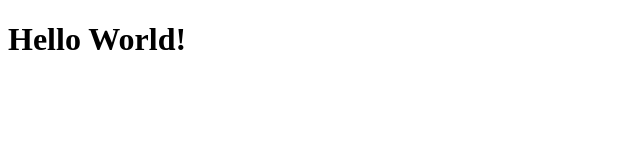
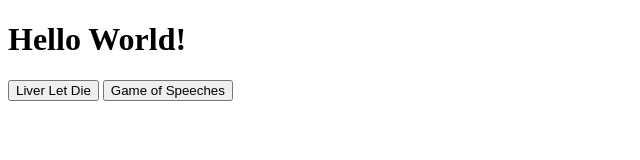
Before and after one commit to olliegg123/olliegg123.github.io, a plain HTML site: page index.html in a window 1280 px wide. Shown: the whole page, without its empty margins (0-640 px from the left). Drawn offline with Linux system fonts and the light colour scheme.

Commit message:
Update index.html

```diff
--- a/index.html
+++ b/index.html
@@ -2,5 +2,7 @@
 <html>
 <body>
 <h1>Hello World!</h1>
+    <a href="games/cards.html"><button>Liver Let Die</button></a>
+    <a href="games/GoS.html"><button>Game of Speeches</button></a>
 </body>
 </html>
```
